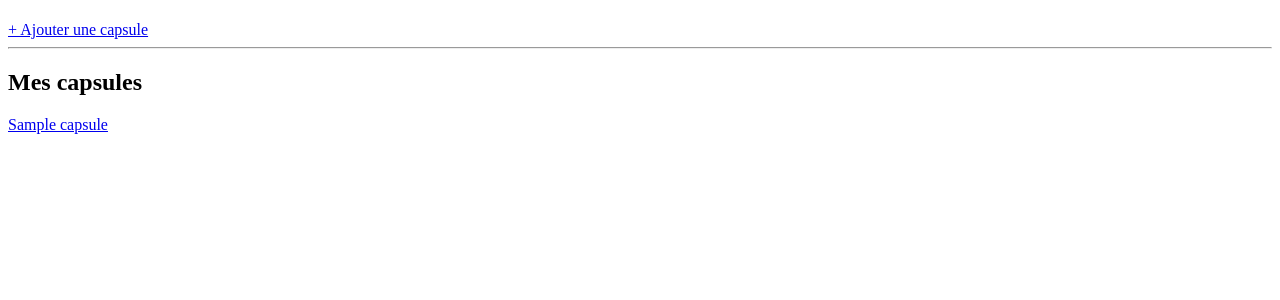
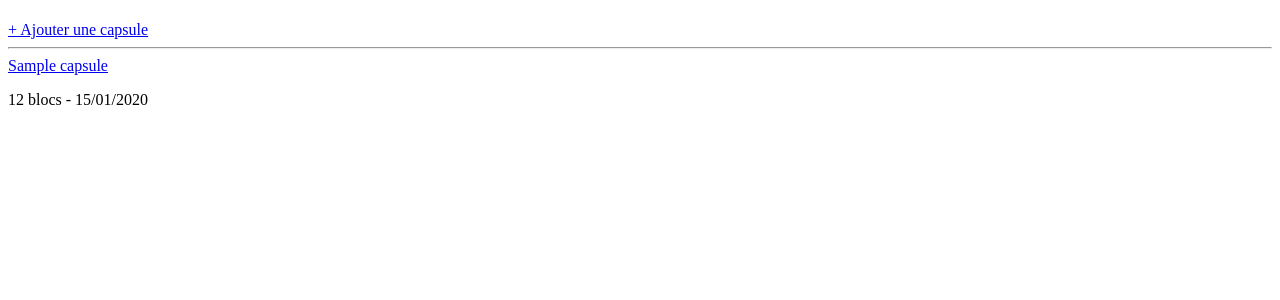
Before and after one commit to anparis/projet-capsult, a Symfony app: template templates/profile/index.html.twig in a window 1280 px wide. Shown: the part 52-352 px from the top of the page. Run offline with Twig, Linux system fonts and the light colour scheme; the template is opened without the code that fills it: most values are stand-ins (such as "Sample title", 1, 10 or a date in 2020); some libraries are stand-ins or nearby versions.

Commit message:
Display creation date and bloc number for Capsules

```diff
--- a/templates/capsule/edit.html.twig
+++ b/templates/capsule/edit.html.twig
@@ -3,10 +3,10 @@
 {% block title %}Edit Bloc{% endblock %}
 
 {% block body %}
+    <a href="{{ path('capsule_index', {'slug_user':capsule.user.slug, 'slug_capsule':capsule.slug}) }}">back to capsule</a>
     <h1>Edit Capsule</h1>
 
     {{ include('capsule/_form.html.twig') }}
 
-    {# <a href="{{ path('capsule_index', {'slug_user':bloc.capsule.user.slug, 'slug_capsule':bloc.capsule.slug}) }}">back to list</a> #}
 
 {% endblock %}
--- a/templates/profile/index.html.twig
+++ b/templates/profile/index.html.twig
@@ -9,13 +9,15 @@
 		<h1>
 			{{ user.username }}</h1>
 
-    <a href="{{path('profile_add_capsule', {'id':user.id})}}">+ Ajouter une capsule</a>
-    <hr>
-    <h2>Mes capsules</h2>
-		{% for capsule in capsules %}
-			<p>
-				<a href="{{path('capsule_index', {'slug_user' : user.slug,'slug_capsule' : capsule.slug})}}">{{capsule.title}}</a>
-			</p>
-		{% endfor %}
+		<a href="{{path('profile_add_capsule', {'id':user.id})}}">+ Ajouter une capsule</a>
+		<hr>
+		<div class="capsule-list">
+			{% for capsule in capsules %}
+				<div class="capsule brsd">
+					<a href="{{path('capsule_index', {'slug_user' : user.slug,'slug_capsule' : capsule.slug})}}">{{capsule.title}}</a>
+          <p>{{capsule.blocs | length}} blocs - {{capsule.updatedat | date("d/m/Y", "Europe/Paris")}}</p>
+				</div>
+			{% endfor %}
+		</div>
 	</div>
 {% endblock %}
```
Also changed, not shown: assets/styles/app.css (+6 -2 lines), templates/capsule/index.html.twig (+5 -3 lines).
